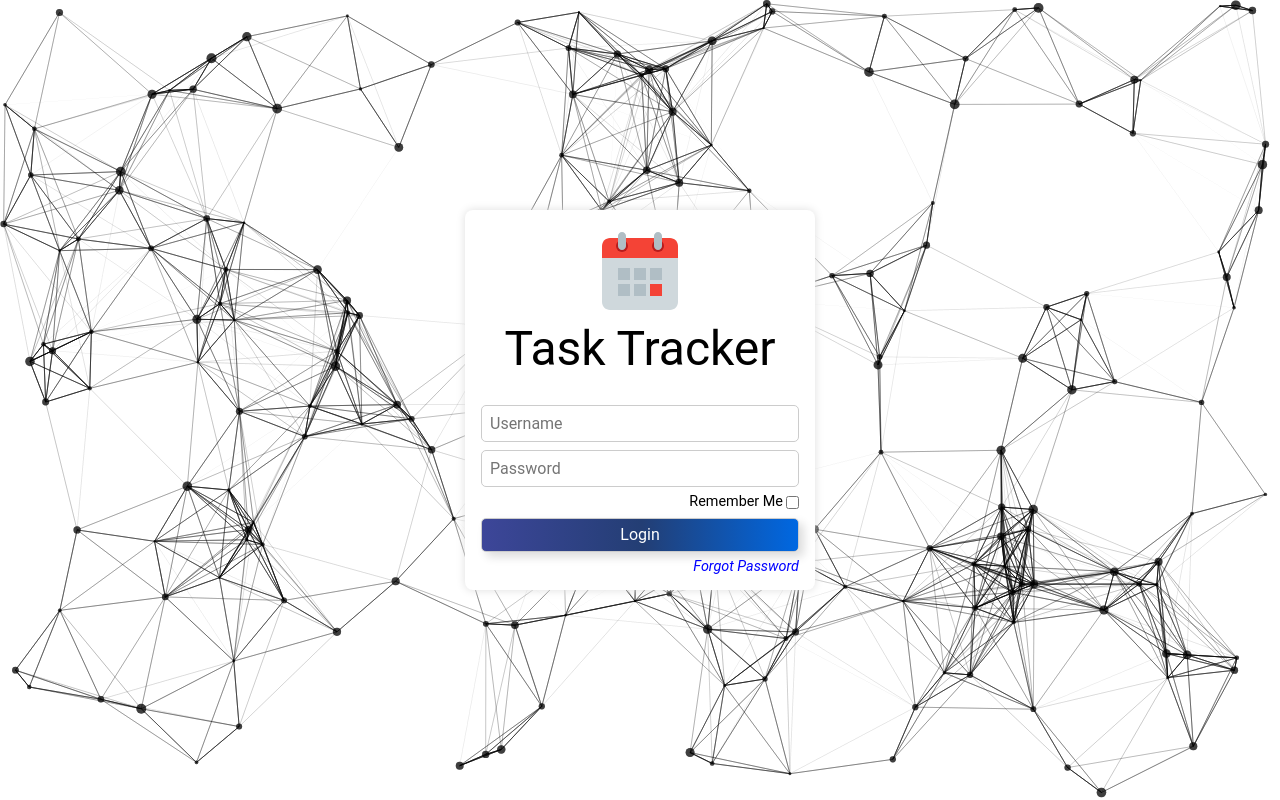
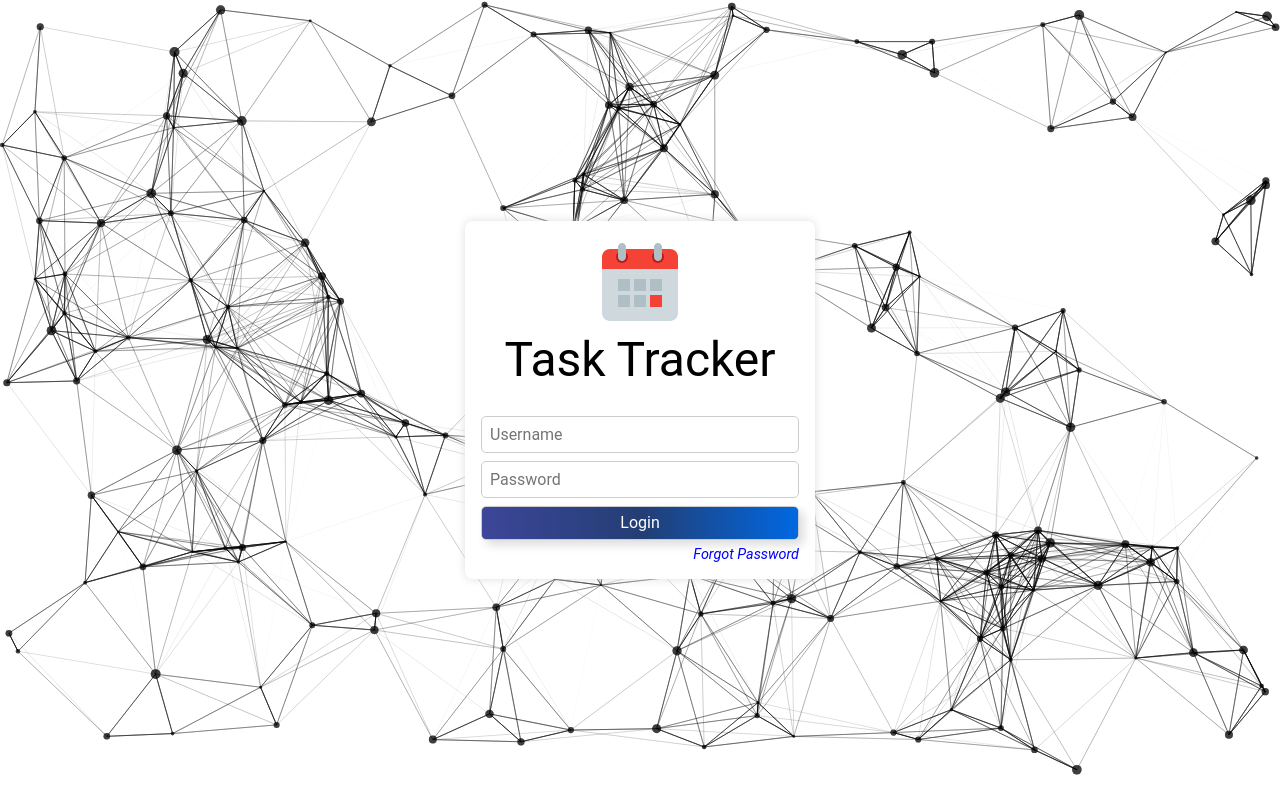
Before and after one commit to navy87/task_tracker, a React (Create React App) app: page /login in a window 1280 px wide. Built offline with nearby package versions, Linux system fonts and the light colour scheme.

Commit message:
added animation to login form

```diff
--- a/src/components/auth/LoginForm.js
+++ b/src/components/auth/LoginForm.js
@@ -86,14 +86,14 @@ const LoginForm = ({match, location}) => {
                         }))
                     }
                 />
-                <label htmlFor="id_remember_me">
-                    Remember Me
-                    <input
-                        id="id_remember_me"
-                        type="checkbox"
-                        name="remember-me"
-                    />
-                </label>
+                {/*<label htmlFor="id_remember_me">*/}
+                {/*    Remember Me*/}
+                {/*    <input*/}
+                {/*        id="id_remember_me"*/}
+                {/*        type="checkbox"*/}
+                {/*        name="remember-me"*/}
+                {/*    />*/}
+                {/*</label>*/}
                 <input type="submit" value="Login"/>
                 <a href={`${match.url}/forgotPassword`} id="id-forgot-password">
                     Forgot Password
--- a/src/components/userPage/main/taskinfo/SelectAssignees.js
+++ b/src/components/userPage/main/taskinfo/SelectAssignees.js
@@ -76,11 +76,15 @@ const SelectAssignees = ({selectedTask, setSelectedTask}) => {
             onChange={handleChange}
         >
             <option value="assign_person">Select Person</option>
-            {availablePeople.map((person, index) => (
-                <option key={index} value={person.id}>
-                    {person.fullName}
-                </option>
-            ))}
+                {availablePeople
+                    .sort((a, b) => a.fullName.localeCompare(b.fullName))
+                    .map((person, index) => (
+                        <option key={index} value={person.id}>
+                            {person.fullName}
+                        </option>
+
+                    ))
+                }
             <option value="add_person">Add Person</option>
         </select>
     );
--- a/src/helpers/Helper.js
+++ b/src/helpers/Helper.js
@@ -121,7 +121,6 @@ export const getUserDeactivateURL = (username) => {
 
 export const getUserResetPassword = (username) => {
     return `${getUserURL()}/${process.env.REACT_APP_USER_RESET_PASSWORD_URL}`
-
 }
 
 export const getUserMetaURL = (username) => {
@@ -131,6 +130,10 @@ export const getUserMetaURL = (username) => {
 export const getLoginURL = () => {
     return `${process.env.REACT_APP_LOGIN_URL}`;
 };
+
+export const getCurrentUserURL = () => {
+    return `${getUserURL()}/${process.env.REACT_APP_CURRENT_USER_URL}`
+}
 
 export const getDepartmentURL = (id = null) => {
     return `${getBaseURL()}/${process.env.REACT_APP_USER_DEPARTMENT_URL}/${id || ""}`
--- a/src/index.js
+++ b/src/index.js
@@ -5,6 +5,7 @@ import App from "./App";
 import reportWebVitals from "./reportWebVitals";
 import axios from "axios";
 import toast from "react-hot-toast";
+import {getCurrentUserURL} from "./helpers/Helper";
 
 axios.interceptors.request.use(req => {
     req.headers = {
@@ -24,14 +25,26 @@ axios.interceptors.response.use(res => {
         localStorage.removeItem("token")
         localStorage.removeItem("user")
         toast.error("There is a problem with authentication. Please logout and login again.", {duration: 6000});
-        setTimeout(() => {
-            document.location = "/"
-        }, 6000)
+        document.location = "/"
     } else if (error.response.status === 403) { // Forbidden
         return error.response
     }
     throw error;
 })
+
+const refreshUser = async () => {
+    if (localStorage.getItem("token")) {
+        try {
+            const response = await axios.get(getCurrentUserURL());
+            const user = response.data;
+            localStorage.setItem("user", user)
+        }catch (e) {
+            console.error(e)
+        }
+    }
+}
+
+refreshUser().then(null);
 
 ReactDOM.render(
     <React.StrictMode>
--- a/src/styles/login/login.css
+++ b/src/styles/login/login.css
@@ -1,83 +1,67 @@
 #id_login_page {
-    display: -ms-grid;
   display: grid;
   place-content: center;
   height: 100vh;
 }
-
 #id_login_page .container {
-    display: -webkit-box;
-    display: -ms-flexbox;
   display: flex;
-    -webkit-box-orient: vertical;
-    -webkit-box-direction: normal;
-    -ms-flex-direction: column;
   flex-direction: column;
   background-color: #fff;
   padding: 1rem;
   border-radius: 0.5rem;
-    -webkit-box-shadow: 0px 0px 10px #dedede;
-    box-shadow: 0px 0px 10px #dedede;
+  box-shadow: 0 0 10px #dedede;
+  /* animation: name duration timing-function delay iteration-count direction fill-mode; */
+  animation: login_animation 3s ease-in-out;
 }
-
+@keyframes login_animation {
+  0% {
+    transform: translateX(-200%);
+  }
+  50% {
+    transform: translateX(50%);
+  }
+  75% {
+    transform: translateX(-25%);
+  }
+  100% {
+    transform: translateX(0);
+  }
+}
 #id_login_page .container .logo-container {
   width: 100%;
   text-align: center;
   padding-bottom: 2rem;
 }
-
 #id_login_page .container .logo-container h1 {
   font-size: 3rem;
 }
-
 #id_login_page .container .logo-container .logo {
   width: 6rem;
   height: 6rem;
 }
-
 #id_login_page .container .form-container {
-    display: -webkit-box;
-    display: -ms-flexbox;
   display: flex;
-    -webkit-box-orient: vertical;
-    -webkit-box-direction: normal;
-    -ms-flex-direction: column;
   flex-direction: column;
-    -webkit-box-align: end;
-    -ms-flex-align: end;
   align-items: flex-end;
 }
-
 #id_login_page .container .form-container .forgot-password-container {
-    display: -webkit-box;
-    display: -ms-flexbox;
   display: flex;
   width: 100%;
   margin-bottom: 0.5rem;
 }
-
 #id_login_page .container .form-container .forgot-password-container > input,
 #id_login_page .container .form-container .forgot-password-container button {
   padding: 0.5rem;
   border: 1px solid #ccc;
   border-radius: 5px 0 0 5px;
   outline: none;
-    -webkit-transition: all 0.25s;
   transition: all 0.25s;
 }
-
-#id_login_page .container .form-container .forgot-password-container > input[type="text"] {
-    -webkit-box-flex: 1;
-    -ms-flex-positive: 1;
+#id_login_page .container .form-container .forgot-password-container > input[type=text] {
   flex-grow: 1;
 }
-
 #id_login_page .container .form-container .forgot-password-container > button {
-    display: -webkit-box;
-    display: -ms-flexbox;
   display: flex;
-    -webkit-box-align: center;
-    -ms-flex-align: center;
   align-items: center;
   cursor: pointer;
   border-left: none;
@@ -85,63 +69,43 @@
   background-color: blue;
   color: white;
 }
-
 #id_login_page .container .form-container .forgot-password-container > button:active {
-    -webkit-transform: scale(0.98) translateX(-2px);
   transform: scale(0.98) translateX(-2px);
 }
-
 #id_login_page .container .form-container > input {
   min-width: 300px;
   padding: 0.5rem;
   outline: none;
   border: 1px solid #ccc;
-    -webkit-box-shadow: 5px 5px 5px transparent;
   box-shadow: 5px 5px 5px transparent;
   margin-bottom: 0.5rem;
   border-radius: 5px;
-    -webkit-transition: all 0.5s;
   transition: all 0.5s;
 }
-
 #id_login_page .container .form-container > input:focus {
-    -webkit-box-shadow: 5px 5px 5px #ccc;
   box-shadow: 5px 5px 5px #ccc;
-    -webkit-transform: scale(1.015);
   transform: scale(1.015);
 }
-
 #id_login_page .container .form-container > label {
   margin-bottom: 0.5rem;
   cursor: pointer;
-    display: -webkit-box;
-    display: -ms-flexbox;
   display: flex;
-    -webkit-box-align: center;
-    -ms-flex-align: center;
   align-items: center;
   gap: 3px;
   font-size: 0.9rem;
 }
-
-#id_login_page .container .form-container input[type="submit"] {
+#id_login_page .container .form-container input[type=submit] {
   cursor: pointer;
   color: white;
-    background: -webkit-gradient(linear, left top, right top, from(#3d4699), color-stop(50.67%, #233e74), to(#0068e2));
   background: linear-gradient(90deg, #3d4699 0%, #233e74 50.67%, #0068e2 100%);
   border-radius: 5px;
-    -webkit-box-shadow: 5px 5px 10px #ddd;
   box-shadow: 5px 5px 10px #ddd;
 }
-
-#id_login_page .container .form-container input[type="submit"]:active {
-    -webkit-transform: scale(0.99);
+#id_login_page .container .form-container input[type=submit]:active {
   transform: scale(0.99);
   background-color: navy;
-    -webkit-box-shadow: 2px 2px 2px #888;
   box-shadow: 2px 2px 2px #888;
 }
-
 #id_login_page .container #id-forgot-password {
   font-size: 0.9rem;
   font-style: italic;
--- a/src/styles/login/login.scss
+++ b/src/styles/login/login.scss
@@ -10,7 +10,27 @@
     background-color: #fff;
     padding: 1rem;
     border-radius: 0.5rem;
-    box-shadow: 0px 0px 10px #dedede;
+    box-shadow: 0 0 10px #dedede;
+    /* animation: name duration timing-function delay iteration-count direction fill-mode; */
+    animation: login_animation 3s ease-in-out;
+
+    @keyframes login_animation {
+      0% {
+        transform: translateX(-200%);
+      }
+
+      50% {
+        transform: translateX(50%);
+      }
+
+      75% {
+        transform: translateX(-25%);
+      }
+
+      100% {
+        transform: translateX(0);
+      }
+    }
 
     .logo-container {
       width: 100%;
```
Also changed, not shown: 2 other files (tests, documents, lock files or other folders). Lines whose indentation alone changed are shown as unchanged.
